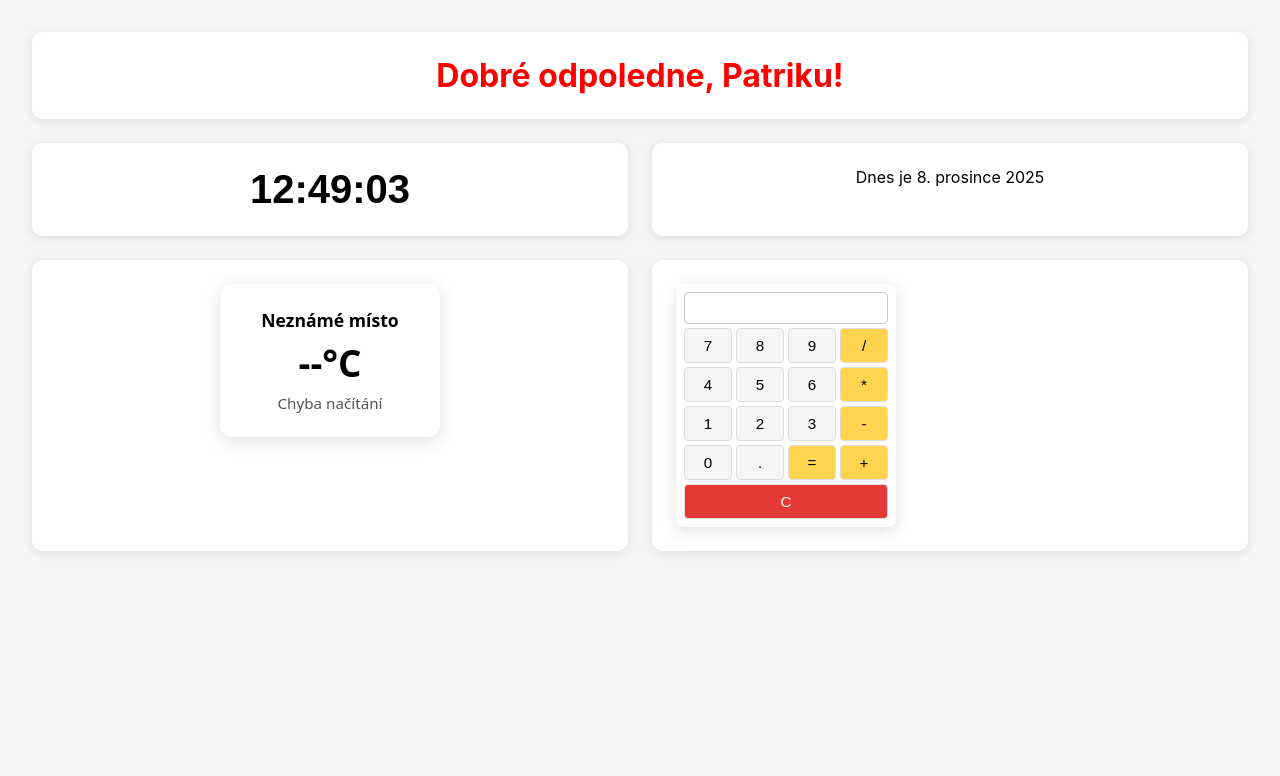
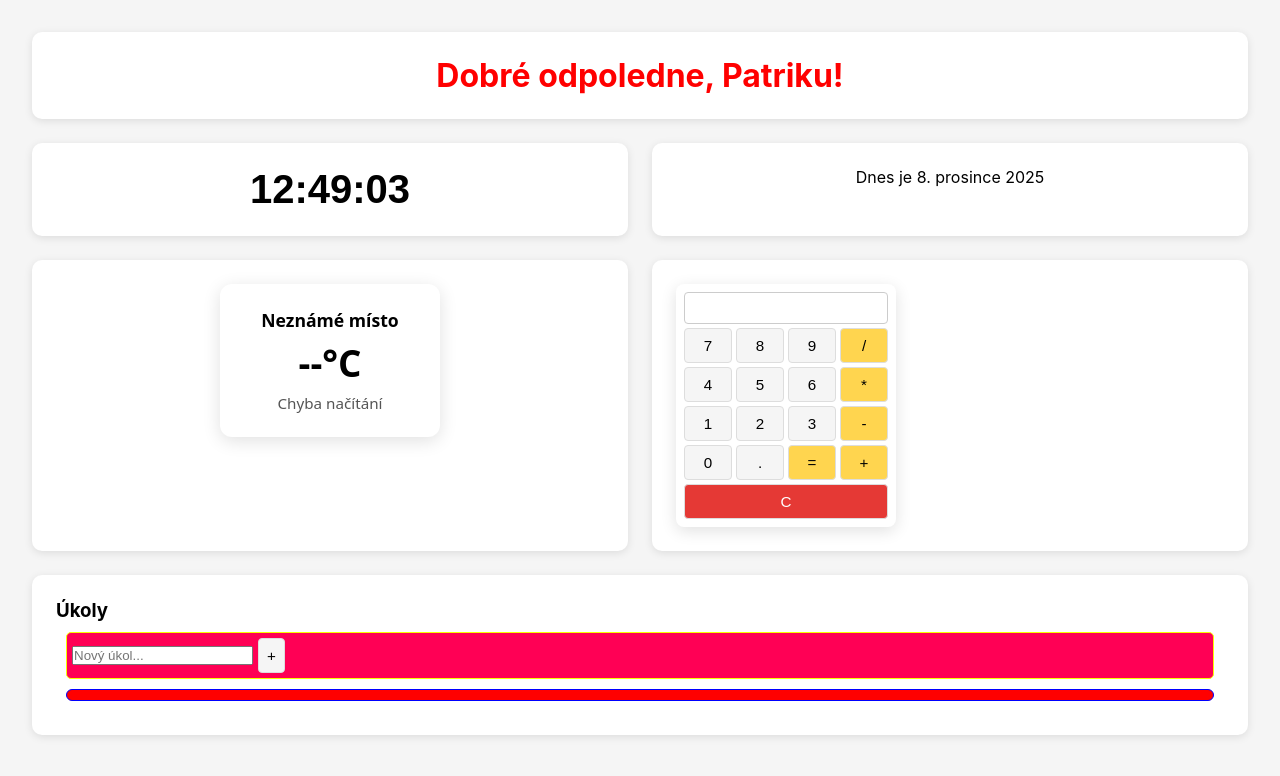
Before and after one commit to bombaeu/Skolnidashboard, a plain HTML site: page index.html in a window 1280 px wide. Drawn offline with nearby package versions, Linux system fonts and the light colour scheme; no server answers.

Commit message:
feat: todo list widget

```diff
--- a/index.html
+++ b/index.html
@@ -20,7 +20,8 @@
             { name: 'clock', width: 'half' },
             { name: 'date', width: 'half' },
             { name: 'weather', width: 'half' },
-            { name: 'calculator', width: 'half' }
+            { name: 'calculator', width: 'half' },
+            { name: 'todo', width: 'full' }
         ];
 
         async function loadWidgets() {
--- /dev/null
+++ b/widgets/todo.html
@@ -0,0 +1,93 @@
+<div class="todo-widget" x-data="todoWidget()">
+    <h3>Úkoly</h3>
+    <!-- Zde přijde zbytek HTML -->
+    <div class="input-group">
+        <input type="text" x-model="newTodo" @keyup.enter="add()" placeholder="Nový úkol...">
+        <button @click="add()">+</button>
+    </div>
+    <ul>
+        <template x-for="todo in todos" :key="todo.id">
+            <li :class="{ 'completed': todo.completed }">
+                <div class="todo-item-content">
+                    <input type="checkbox" x-model="todo.completed">
+                    <span x-text="todo.text"></span>
+                </div>
+                <button @click="remove(todo.id)" class="delete-btn">&times;</button>
+            </li>
+        </template>
+    </ul>
+    <script> function todoWidget() {
+    return {
+        newTodo: '',
+        todos: JSON.parse(localStorage.getItem('todos') || '[]'),
+        init() {
+            this.$watch('todos', (value) => {
+                localStorage.setItem('todos', JSON.stringify(value));
+            });
+        },
+        // ... další funkce
+        add() {
+                if (this.newTodo.trim() === '') return;
+                this.todos.push({
+                    id: Date.now(),
+                    text: this.newTodo,
+                    completed: false
+                });
+                this.newTodo = '';
+            },
+            remove(id) {
+                this.todos = this.todos.filter(todo => todo.id !== id);
+            }
+
+    }
+}
+</script>
+
+<style>
+    .input-group,
+    .todo-widget li,
+    .todo-item-content {
+        display: flex;
+        align-items: center;
+        gap: 5px;
+        margin-bottom: 5px;
+        margin-top: 5px;
+        margin-left: 5px;
+        margin-right: 5px;
+        padding: 5px;
+        border: 1px solid #f6ff00;
+        border-radius: 5px;
+        background: #ff0055;
+        margin-top: 10px;
+        margin-bottom: 10px;
+        margin-left: 10px;
+        margin-right: 10px;
+    }
+
+    .todo-widget ul {
+        list-style: none;
+        padding: 5px;
+        border: 1px solid #0000ff;
+        border-radius: 10px;
+        background: #ff0000;
+        margin-top: 10px;
+        margin-bottom: 10px;
+        margin-left: 10px;
+        margin-right: 10px;
+    }
+
+    .completed span {
+        text-decoration: line-through;
+        color: #000000;
+        font-size: 16px;
+        font-weight: bold;
+        font-family: 'Arial', sans-serif;
+    }
+
+    .todo-widget button {
+        cursor: pointer;
+    }
+</style>
+
+</style>
+</div>
```
